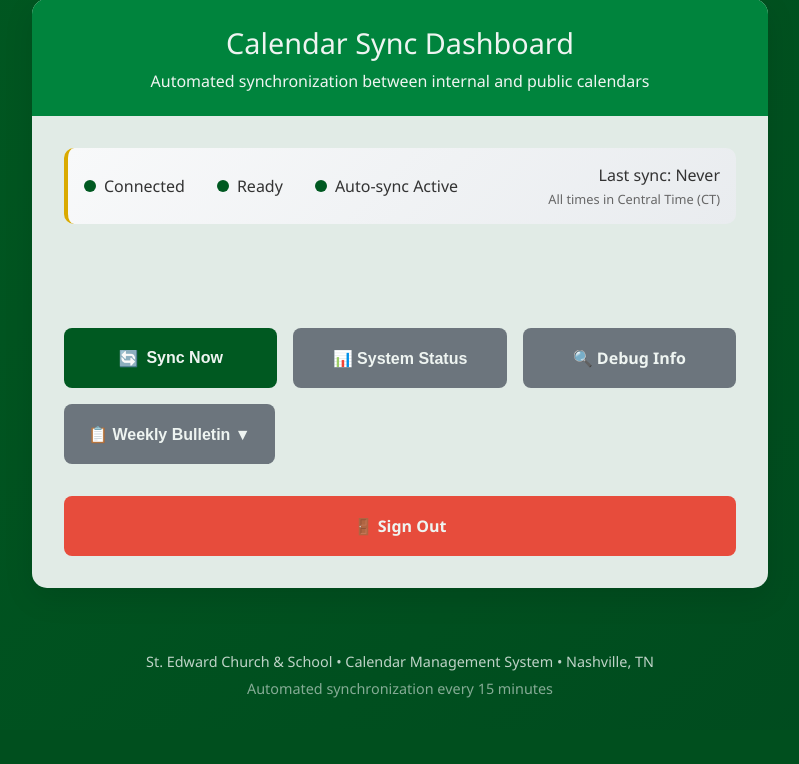
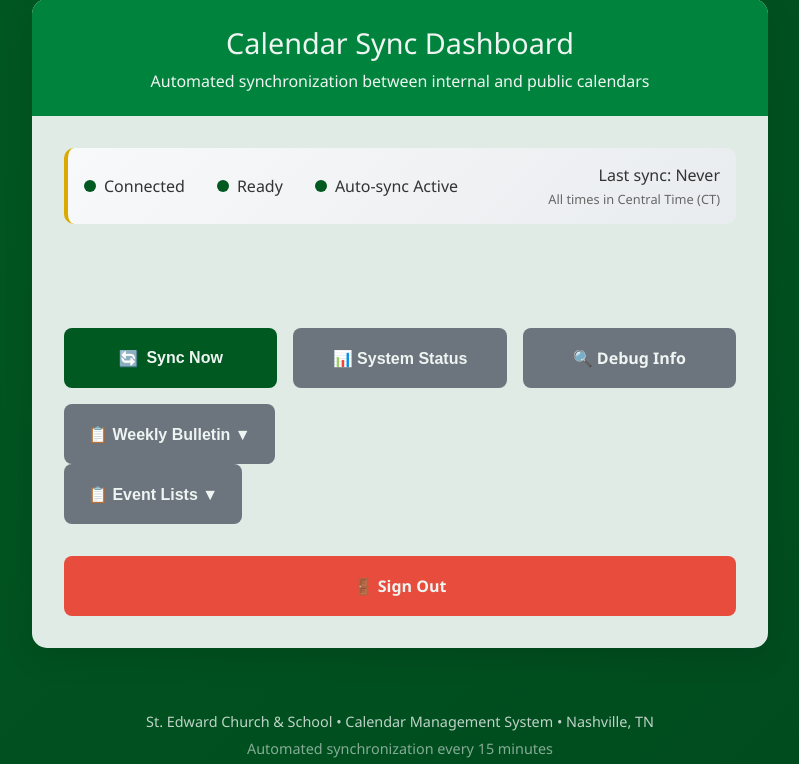
Before and after one commit to eharnischStEdword/stedward-calendar-sync, a Python web app: template templates/index.html in a window 1280 px wide. Shown: the part 134-898 px from the top of the page, without its empty margins (240-1039 px from the left). Before the commit the page ends 832 px from the top, so only its background shows below. Run offline with Jinja, Linux system fonts and the light colour scheme; the template is opened without the code that fills it, so the values that code supplies are empty.

Commit message:
Update index.html

```diff
--- a/templates/index.html
+++ b/templates/index.html
@@ -504,6 +504,25 @@
                                     📋 Following Week
                                 </a>
                             </div>
+                        <div style="position: relative;">
+                            <button class="action-btn secondary" onclick="toggleEventPresets(event)" style="position: relative;">
+                                📋 Event Lists ▼
+                            </button>
+                            <div id="event-presets-menu" style="display: none; position: absolute; bottom: 100%; margin-bottom: 5px; left: 0; min-width: 200px; background: white; border-radius: 8px; overflow: hidden; box-shadow: 0 4px 12px rgba(0,0,0,0.15); z-index: 1000; border: 1px solid #ddd;">
+                                <a href="/event-list/next30" target="_blank" style="display: block; padding: 12px 16px; color: #333; text-decoration: none; border-bottom: 1px solid #eee; transition: background 0.2s; font-weight: normal; font-size: 0.95rem;" onmouseover="this.style.background='#f5f5f5'" onmouseout="this.style.background='white'">
+                                    📅 Next 30 Days
+                                </a>
+                                <a href="/event-list/next60" target="_blank" style="display: block; padding: 12px 16px; color: #333; text-decoration: none; border-bottom: 1px solid #eee; transition: background 0.2s; font-weight: normal; font-size: 0.95rem;" onmouseover="this.style.background='#f5f5f5'" onmouseout="this.style.background='white'">
+                                    📆 Next 60 Days
+                                </a>
+                                <a href="/event-list/endofmonth" target="_blank" style="display: block; padding: 12px 16px; color: #333; text-decoration: none; border-bottom: 1px solid #eee; transition: background 0.2s; font-weight: normal; font-size: 0.95rem;" onmouseover="this.style.background='#f5f5f5'" onmouseout="this.style.background='white'">
+                                    🗓️ Until End of Month
+                                </a>
+                                <a href="/event-list/june30" target="_blank" style="display: block; padding: 12px 16px; color: #333; text-decoration: none; transition: background 0.2s; font-weight: normal; font-size: 0.95rem;" onmouseover="this.style.background='#f5f5f5'" onmouseout="this.style.background='white'">
+                                    📊 Until June 30
+                                </a>
+                            </div>
+                        </div>
                         </div>
                 </div>
                     <a href="/logout" class="action-btn warning">
@@ -832,15 +851,29 @@
             // Toggle this menu
             menu.style.display = isOpen ? 'none' : 'block';
         }
+        function toggleEventPresets(event) {
+            event.stopPropagation();
+            const menu = document.getElementById('event-presets-menu');
+            const isOpen = menu.style.display === 'block';
 
+            // Close any other open menus
+            document.querySelectorAll('[id$="-menu"]').forEach(m => {
+                m.style.display = 'none';
+            });
+
+            // Toggle this menu
+            menu.style.display = isOpen ? 'none' : 'block';
+        }
         // Close menu when clicking anywhere else
         document.addEventListener('click', function(event) {
-            const menu = document.getElementById('bulletin-menu');
+            const bulletinMenu = document.getElementById('bulletin-menu');
+            const eventPresetsMenu = document.getElementById('event-presets-menu');
             const button = event.target.closest('button');
 
-            // If clicking outside the menu and button, close it
-            if (!event.target.closest('#bulletin-menu') && (!button || !button.textContent.includes('Weekly Bulletin'))) {
-                menu.style.display = 'none';
+            // Close all menus if clicking outside
+            if (!event.target.closest('#bulletin-menu') && !event.target.closest('#event-presets-menu')) {
+                bulletinMenu.style.display = 'none';
+                eventPresetsMenu.style.display = 'none';
             }
         });
     </script>
```
